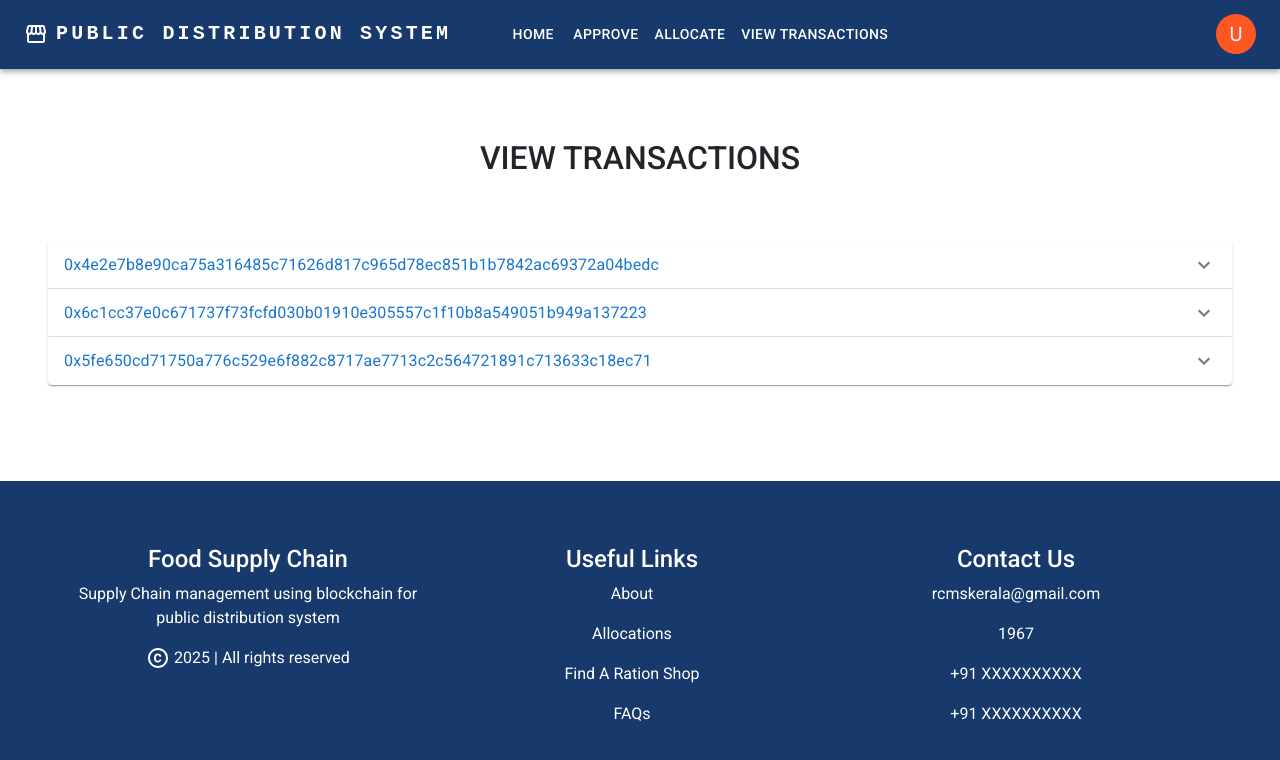
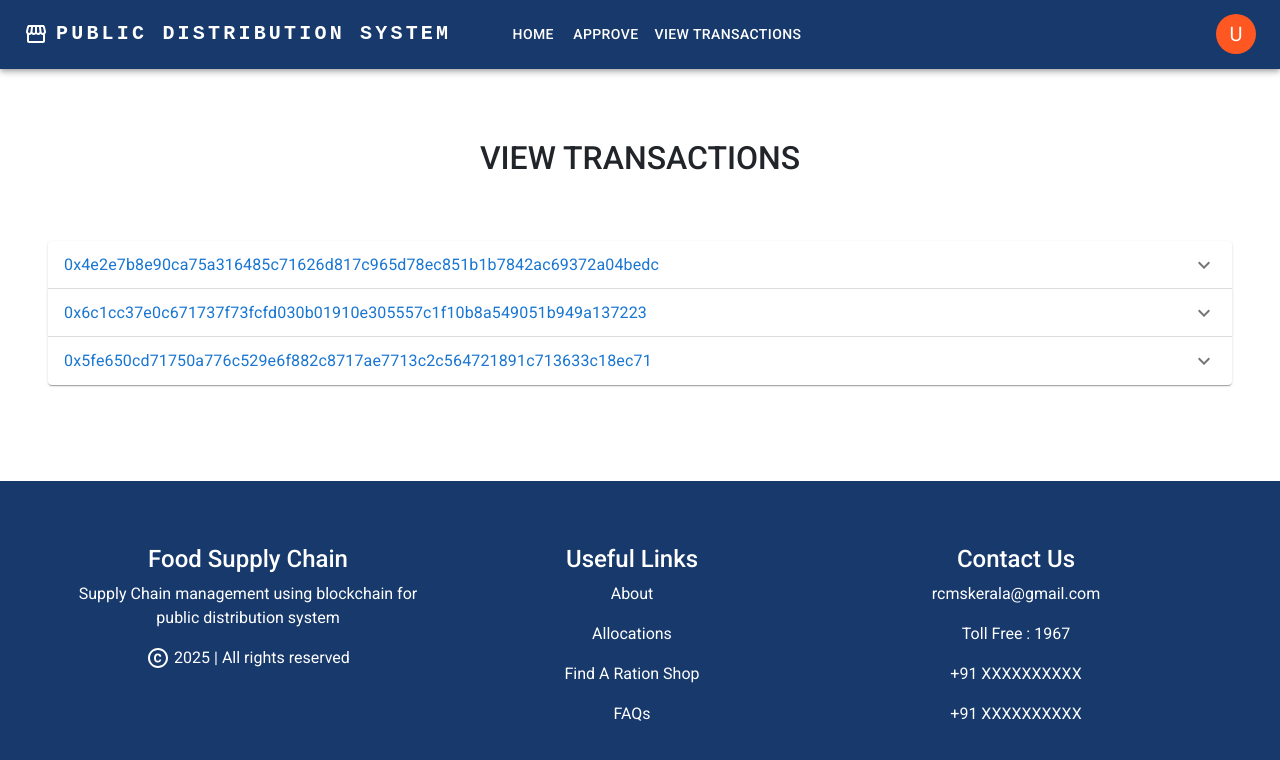
Before and after one commit to neethunsr/pds-frontend, a React (Create React App) app: page /view in a window 1280 px wide. Shown: the top 760 px of the page. Built offline with nearby package versions, Linux system fonts and the light colour scheme.

Commit message:
update ui

```diff
--- a/package.json
+++ b/package.json
@@ -29,7 +29,8 @@
     "react-scripts": "^5.0.1",
     "react-toastify": "^9.0.2",
     "web-vitals": "^3.3.1",
-    "web3": "^1.10.4"
+    "web3": "^1.10.4",
+    "xlsx": "^0.18.5"
   },
   "scripts": {
     "start": "react-scripts start",
--- a/src/SKAllocation.js
+++ b/src/SKAllocation.js
@@ -175,7 +175,7 @@ const SKAllocation = () => {
             minHeight: "600px",
             maxHeight: "90vh",
             padding: "5%",
-						overflow: "visible",
+            overflow: "auto",
           }}
         >
           <h1>Customer Allocation</h1>
@@ -321,13 +321,16 @@ const SKAllocation = () => {
           </Container>
 
           {/* Recent Transactions Section */}
-					<Box
+          {/* <Box
 						mt={6}
 						style={{
 							maxHeight: 300,
 							overflowY: "auto",
 							marginBottom: 24,
 						}}
+					> */}
+          <div
+            style={{ marginTop: "30px", maxHeight: "300px", overflowY: "auto" }}
           >
             <Typography
               variant="h6"
@@ -397,7 +400,8 @@ const SKAllocation = () => {
                   </Card>
                 ))
             )}
-					</Box>
+          </div>
+          {/* </Box> */}
         </div>
       </div>
     </>
--- a/src/SignIn.js
+++ b/src/SignIn.js
@@ -57,7 +57,7 @@ export default function SignIn() {
         callback: (response) => {
           // reCAPTCHA solved, allow signInWithPhoneNumber.
           onSignInSubmit();
-					console.log(response);
+          console.log(response, "reCAPTCHA response");
         },
       },
       auth
@@ -97,7 +97,8 @@ export default function SignIn() {
         console.log("OTP has been sent");
       })
       .catch((error) => {
-				console.log("SMS not sent");
+        console.error("SMS not sent", error);
+        toast.error("SMS not sent");
       });
     if (userno[0] === "S") {
       setflag("S");
--- a/src/ViewTr.js
+++ b/src/ViewTr.js
@@ -15,17 +15,12 @@ function ViewTransaction() {
     },
     {
       name: "APPROVE",
-      link: "#",
+      link: "/admin",
       id: 2,
     },
     {
-      name: "ALLOCATE",
+      name: "VIEW TRANSACTIONS",
       link: "#",
-      id: 4,
-    },
-    {
-      name: "VIEW TRANSACTIONS",
-      link: "/view",
       id: 3,
     },
   ];
--- a/src/components/Footer.js
+++ b/src/components/Footer.js
@@ -35,7 +35,7 @@ function Footer() {
           <Grid item xs={4}>
             <h4>Contact Us</h4>
             <p>rcmskerala@gmail.com</p>
-            <p>1967</p>
+            <p>Toll Free : 1967</p>
             <p>+91 XXXXXXXXXX</p>
             <p>+91 XXXXXXXXXX</p>
           </Grid>
```
Also changed, not shown: 1 other file (tests, documents, lock files or other folders). Lines whose indentation alone changed are shown as unchanged.
